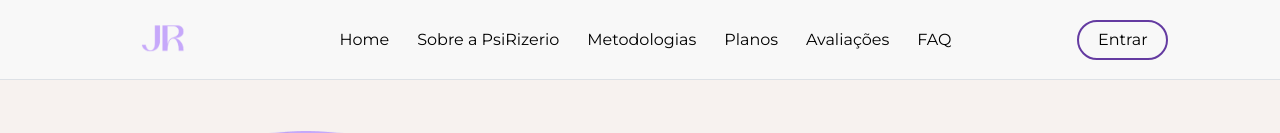
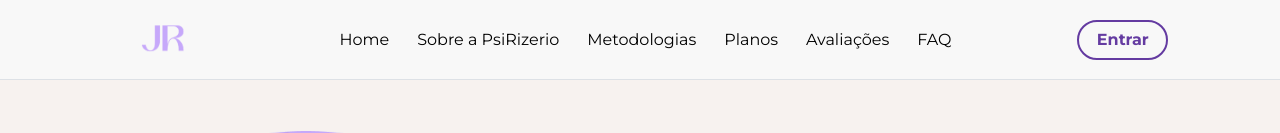
Before and after one commit to CodeSensor-PI/web-psi-rizerio, a React (Vite) app: page / in a window 1280 px wide. In both pictures the pointer is over the button "Entrar". Shown: the top 133 px of the page. Built offline with nearby package versions, Linux system fonts and the light colour scheme.

Commit message:
:art: style: Alterando para fonte negrito e roxa no hover dos botões

```diff
--- a/src/components/botoes/botao.module.css
+++ b/src/components/botoes/botao.module.css
@@ -16,6 +16,6 @@
 .button:hover {
     cursor: pointer;
     background-color: var(--TrueWhitePsi);
-    color: var(--BlackPsi);
-
+    color: var(--PurplePsi);
+    font-weight: bold;
 }
```
